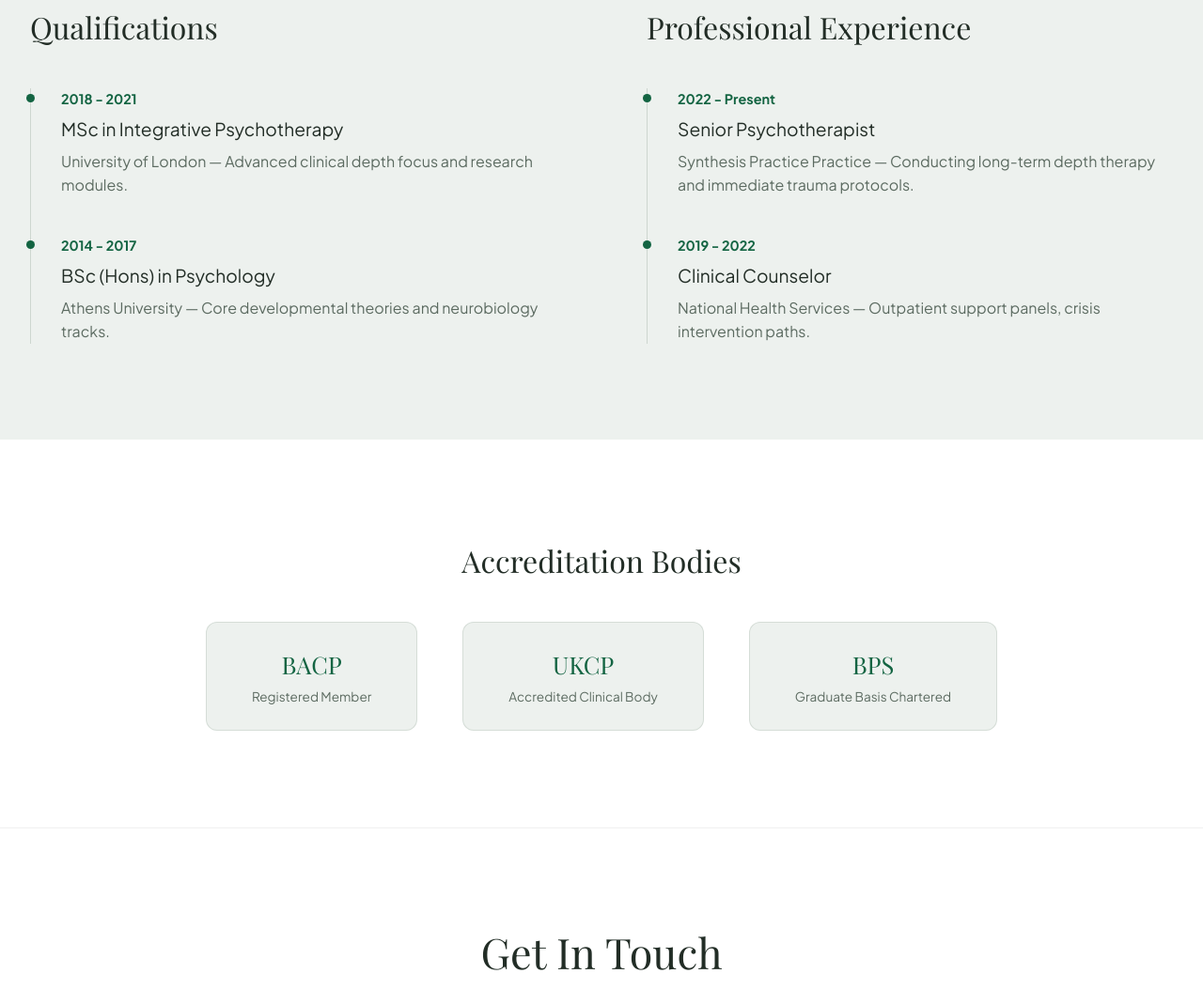
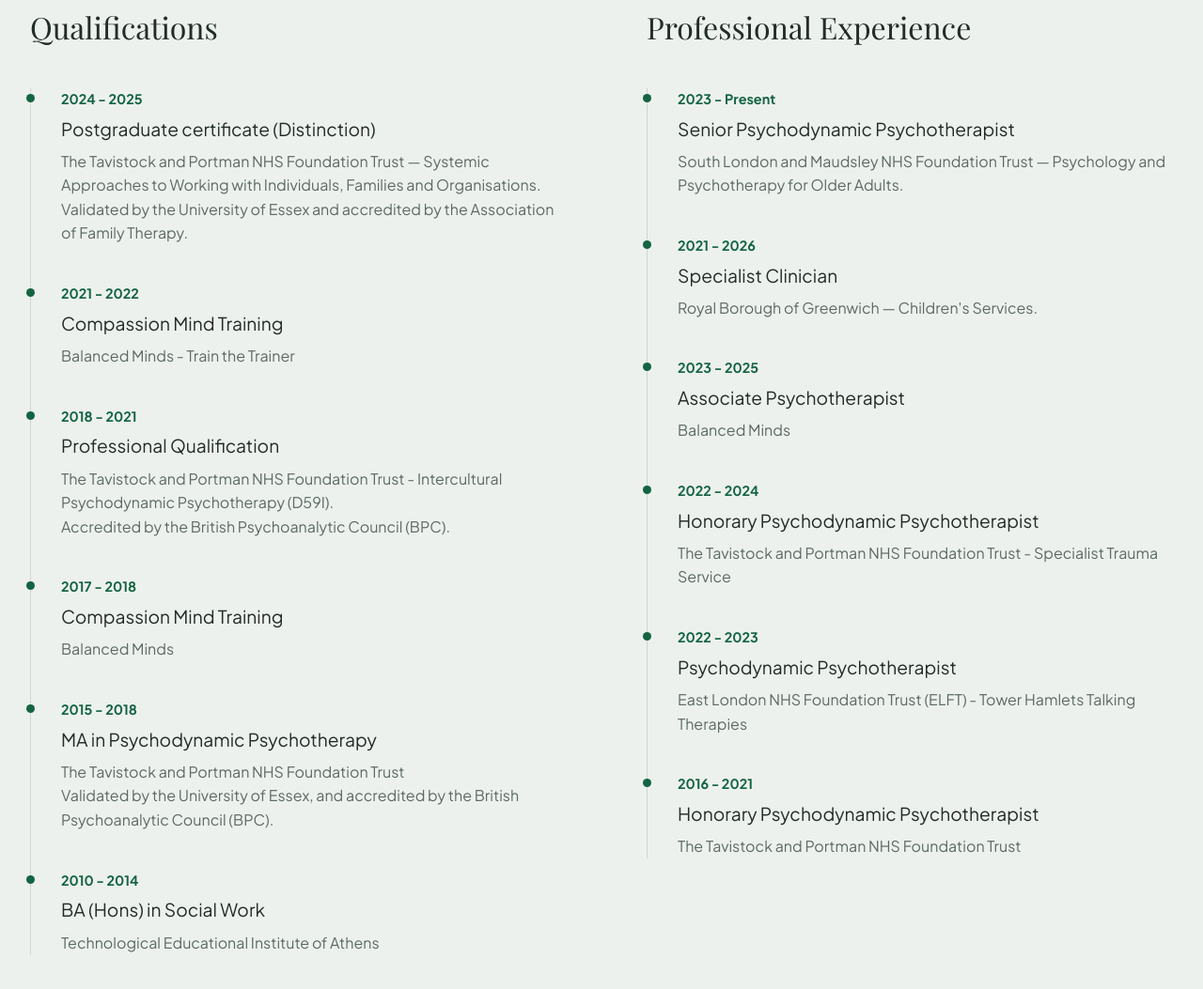
Before and after one commit to MikeAvgeros/zoipsychotherapy, a plain HTML site: page zoi.html in a window 1280 px wide. Shown: the part 1387-2440 px from the top of the page at 94% size. Drawn offline with nearby package versions, Linux system fonts and the light colour scheme; a web font is replaced by a local one.

Commit message:
Update about me pages

```diff
--- a/zoi.html
+++ b/zoi.html
@@ -130,20 +130,50 @@
               <h2 class="cv-section-heading">Qualifications</h2>
               <ul class="editorial-timeline">
                 <li>
-                  <span class="cv-year">2018 - 2021</span>
-                  <strong>MSc in Integrative Psychotherapy</strong>
+                  <span class="cv-year">2024 - 2025</span>
+                  <strong>Postgraduate certificate (Distinction)</strong>
                   <p>
-                    University of London — Advanced clinical depth focus and
-                    research modules.
+                    The Tavistock and Portman NHS Foundation Trust — Systemic
+                    Approaches to Working with Individuals, Families and
+                    Organisations.
+                  </p>
+                  <p>
+                    Validated by the University of Essex and accredited by the
+                    Association of Family Therapy.
                   </p>
                 </li>
                 <li>
-                  <span class="cv-year">2014 - 2017</span>
-                  <strong>BSc (Hons) in Psychology</strong>
+                  <span class="cv-year">2021 - 2022</span>
+                  <strong>Compassion Mind Training</strong>
+                  <p>Balanced Minds - Train the Trainer</p>
+                </li>
+                <li>
+                  <span class="cv-year">2018 - 2021</span>
+                  <strong>Professional Qualification</strong>
                   <p>
-                    Athens University — Core developmental theories and
-                    neurobiology tracks.
+                    The Tavistock and Portman NHS Foundation Trust -
+                    Intercultural Psychodynamic Psychotherapy (D59I).
                   </p>
+                  <p>Accredited by the British Psychoanalytic Council (BPC).</p>
+                </li>
+                <li>
+                  <span class="cv-year">2017 - 2018</span>
+                  <strong>Compassion Mind Training</strong>
+                  <p>Balanced Minds</p>
+                </li>
+                <li>
+                  <span class="cv-year">2015 - 2018</span>
+                  <strong>MA in Psychodynamic Psychotherapy</strong>
+                  <p>The Tavistock and Portman NHS Foundation Trust</p>
+                  <p>
+                    Validated by the University of Essex, and accredited by the
+                    British Psychoanalytic Council (BPC).
+                  </p>
+                </li>
+                <li>
+                  <span class="cv-year">2010 - 2014</span>
+                  <strong>BA (Hons) in Social Work</strong>
+                  <p>Technological Educational Institute of Athens</p>
                 </li>
               </ul>
             </div>
@@ -152,20 +182,43 @@
               <h2 class="cv-section-heading">Professional Experience</h2>
               <ul class="editorial-timeline">
                 <li>
-                  <span class="cv-year">2022 - Present</span>
-                  <strong>Senior Psychotherapist</strong>
+                  <span class="cv-year">2023 - Present</span>
+                  <strong>Senior Psychodynamic Psychotherapist</strong>
                   <p>
-                    Synthesis Practice Practice — Conducting long-term depth
-                    therapy and immediate trauma protocols.
+                    South London and Maudsley NHS Foundation Trust — Psychology
+                    and Psychotherapy for Older Adults.
                   </p>
                 </li>
                 <li>
-                  <span class="cv-year">2019 - 2022</span>
-                  <strong>Clinical Counselor</strong>
+                  <span class="cv-year">2021 - 2026</span>
+                  <strong>Specialist Clinician</strong>
+                  <p>Royal Borough of Greenwich — Children's Services.</p>
+                </li>
+                <li>
+                  <span class="cv-year">2023 - 2025</span>
+                  <strong>Associate Psychotherapist</strong>
+                  <p>Balanced Minds</p>
+                </li>
+                <li>
+                  <span class="cv-year">2022 - 2024</span>
+                  <strong>Honorary Psychodynamic Psychotherapist</strong>
                   <p>
-                    National Health Services — Outpatient support panels, crisis
-                    intervention paths.
+                    The Tavistock and Portman NHS Foundation Trust - Specialist
+                    Trauma Service
                   </p>
+                </li>
+                <li>
+                  <span class="cv-year">2022 - 2023</span>
+                  <strong>Psychodynamic Psychotherapist</strong>
+                  <p>
+                    East London NHS Foundation Trust (ELFT) - Tower Hamlets
+                    Talking Therapies
+                  </p>
+                </li>
+                <li>
+                  <span class="cv-year">2016 - 2021</span>
+                  <strong>Honorary Psychodynamic Psychotherapist</strong>
+                  <p>The Tavistock and Portman NHS Foundation Trust</p>
                 </li>
               </ul>
             </div>
```
Also changed, not shown: angeliki.html (+74 -29 lines), antigoni.html (+10 -11 lines), integrative-therapy.html (+11 -0 lines).
